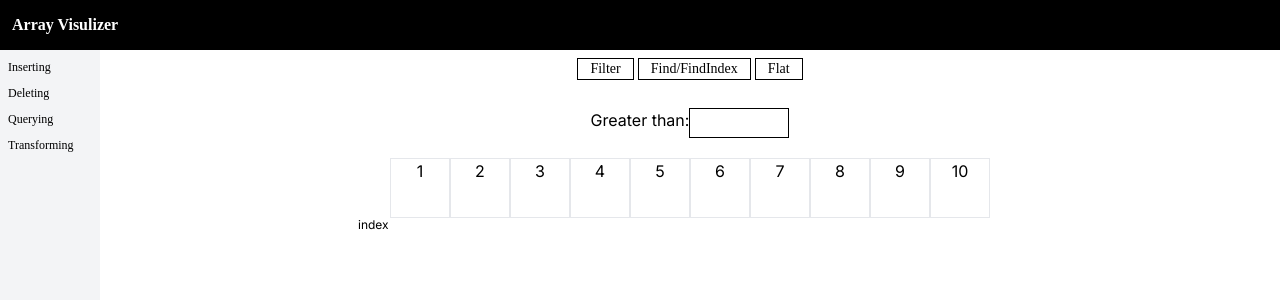
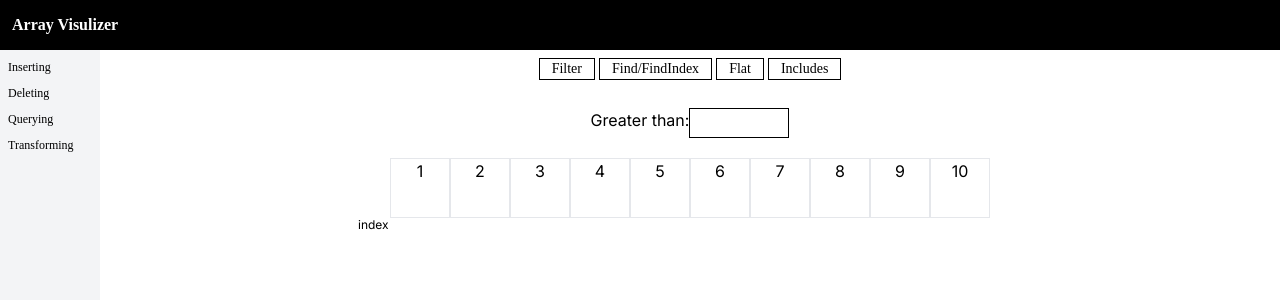
Before and after one commit to JaimeenMakavana/Array-Visulizer, a Next.js app: page /query in a window 1280 px wide. Shown: the top 300 px of the page. Built offline with nearby package versions, Linux system fonts and the light colour scheme; a web font is replaced by a local one.

Commit message:
include added

```diff
--- a/src/app/query/page.tsx
+++ b/src/app/query/page.tsx
@@ -3,6 +3,7 @@ import Button from "@/UI/Button";
 import FilterComponent from "@/components/Querying/FilterCompo";
 import FindComponent from "@/components/Querying/FindComponent";
 import FlatComponent from "@/components/Querying/FlatComponent";
+import IncludeComponent from "@/components/Querying/IncludeCompo";
 import React, { useState } from "react";
 
 const Page = () => {
@@ -43,6 +44,20 @@ const Page = () => {
     [5, 6, 7, [8, 9, 10]],
   ]);
 
+  const [includeArray, setIncludeArray] = useState([
+    { label: 1, isInclude: false },
+    { label: 2, isInclude: false },
+    { label: 3, isInclude: false },
+    { label: 4, isInclude: false },
+    { label: 5, isInclude: false },
+    { label: 6, isInclude: false },
+    { label: 7, isInclude: false },
+    { label: 8, isInclude: false },
+    { label: 9, isInclude: false },
+    { label: 10, isInclude: false },
+  ]);
+  const [includeInput, setIncludeInput] = useState("");
+
   // ---handle filter------//
   const handleFilter = () => {
     setQueryMethod("filter");
@@ -81,7 +96,6 @@ const Page = () => {
   };
 
   // --- handle flat --- //
-  console.log("flatArray.length::: ", flatArray.length);
   const handleFlat = () => {
     if (QueryMethod === "flat" && flatArray.length !== 10) {
       const newArr = flatArray.flat(Infinity);
@@ -93,12 +107,34 @@ const Page = () => {
     }
   };
 
+  //  --- handle include --- //
+  const handleInclude = () => {
+    setQueryMethod("include");
+
+    if (includeInput) {
+      const inputValue = Number(includeInput);
+      let found = false;
+
+      const newArr = includeArray.map((ele) => {
+        if (!found && ele.label >= inputValue) {
+          found = true;
+          return { ...ele, isInclude: true };
+        } else {
+          return { ...ele, isInclude: false };
+        }
+      });
+
+      setIncludeArray(newArr);
+    }
+  };
+
   return (
     <div className="h-full overflow-y-auto">
       <div className=" flex flex-wrap py-2 gap-1 justify-center px-5">
         <Button name="Filter" handleClick={handleFilter} />
         <Button name="Find/FindIndex" handleClick={handleFind} />
         <Button name="Flat" handleClick={handleFlat} />
+        <Button name="Includes" handleClick={handleInclude} />
       </div>
 
       {/* --methods-- */}
@@ -111,6 +147,9 @@ const Page = () => {
       )}
 
       {QueryMethod === "flat" && <FlatComponent Arr={flatArray} />}
+      {QueryMethod === "include" && (
+        <IncludeComponent handleChange={setIncludeInput} Arr={includeArray} />
+      )}
     </div>
   );
 };
--- a/src/components/Navbar.tsx
+++ b/src/components/Navbar.tsx
@@ -39,9 +39,9 @@ const Navbar = () => {
       <div
         className={`${
           MobileMenuToggle && "hidden"
-        } fixed inset-0 bg-black/60 md:hidden`}
+        } fixed inset-0 bg-black/60  md:hidden`}
       >
-        <div className={`w-[65%] bg-white h-full`}>
+        <div className={`w-[65%] bg-white relative h-full`}>
           <button
             className=" text-black"
             onClick={() => setMobileMenuToggle(!MobileMenuToggle)}
--- /dev/null
+++ b/src/components/Querying/IncludeCompo.tsx
@@ -0,0 +1,48 @@
+import Input from "@/UI/Input";
+import React from "react";
+
+const IncludeComponent = ({
+  Arr,
+  handleChange,
+}: {
+  Arr: any;
+  handleChange: any;
+}) => {
+  return (
+    <div>
+      <h1 className="text-center font-semibold">Include Method</h1>
+      <div className="flex justify-center my-5">
+        <label htmlFor="">Is It in?:</label>
+        <Input handleChange={handleChange} />
+      </div>
+
+      <div className="flex flex-wrap justify-center">
+        {Arr.length > 0 &&
+          Arr?.map((ele: any, index: number) => (
+            <div key={ele.label} className="flex flex-col">
+              <div
+                className={`size-[60px] border text-center ${
+                  ele.isInclude ? "bg-black text-white" : ""
+                }`}
+              >
+                {ele.label}
+                <br />
+                <span className=" text-xs text-white">
+                  ({ele.isInclude && "True"})
+                </span>
+              </div>
+              <div className="text-center text-xs relative">
+                {index === 0 && (
+                  <p className="absolute bottom-0 -left-8 text-xs -top-[1px]">
+                    index
+                  </p>
+                )}
+              </div>
+            </div>
+          ))}
+      </div>
+    </div>
+  );
+};
+
+export default IncludeComponent;
```
